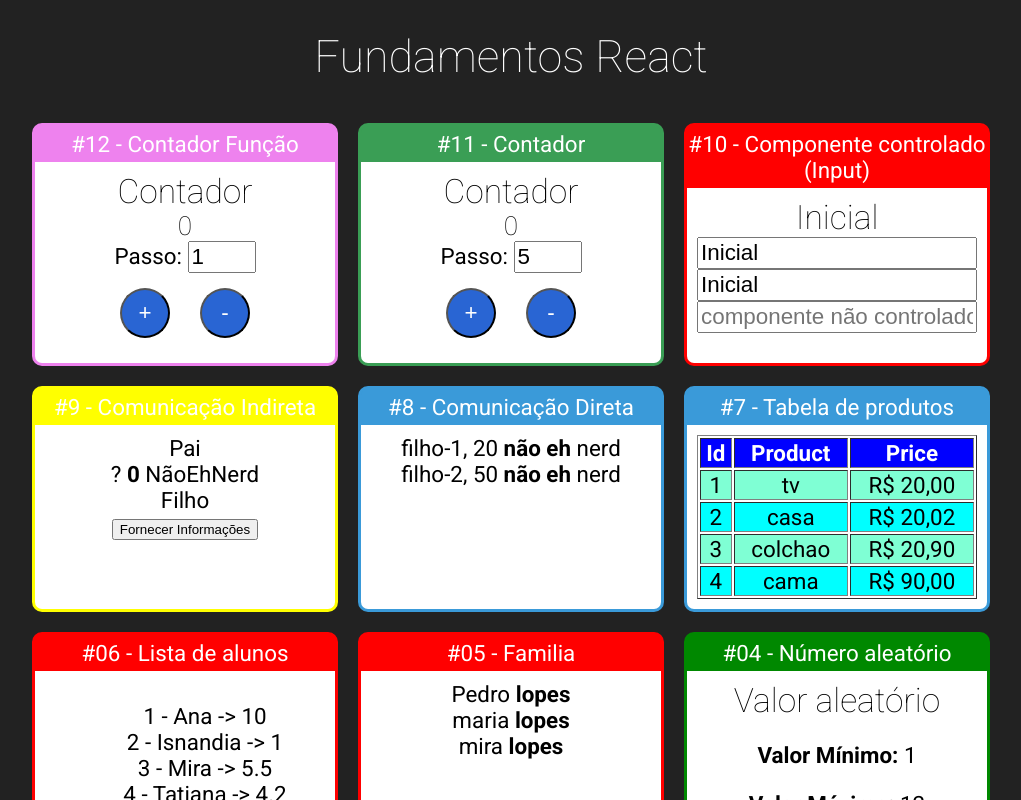
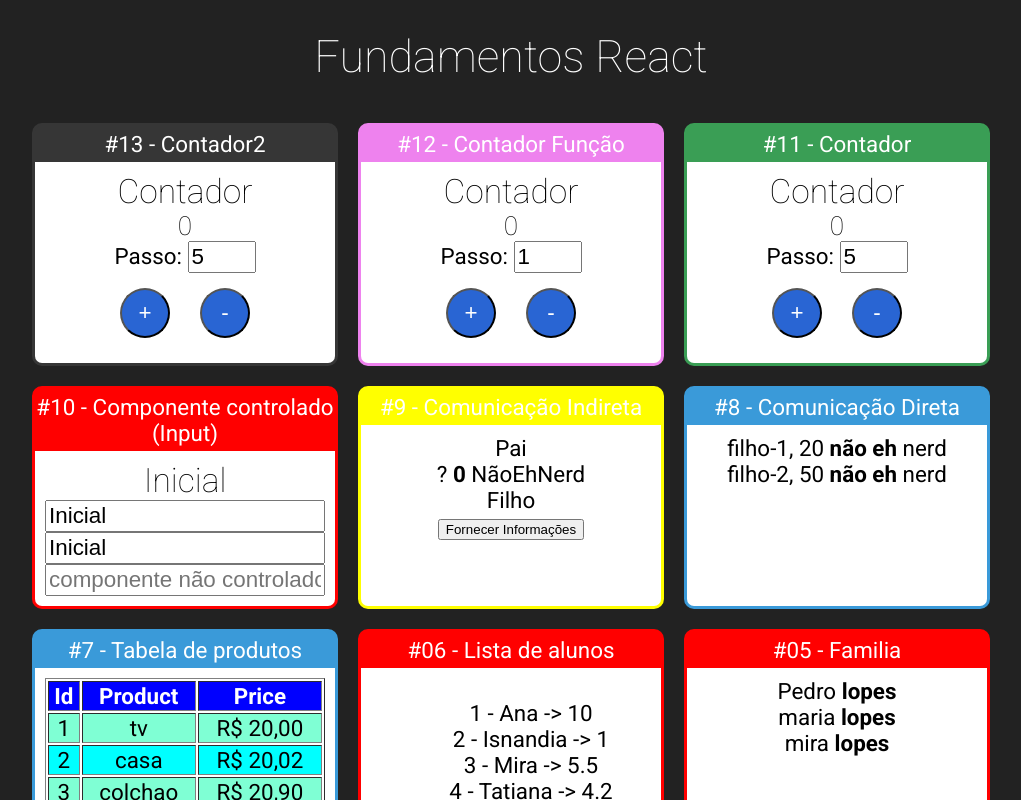
Before and after one commit to Anderlan-Nunes/fundamentos-react, a React (Create React App) app: page / in a window 1280 px wide. Shown: the top 800 px of the page, without its empty margins (129-1150 px from the left). Built offline with nearby package versions, Linux system fonts and the light colour scheme.

Commit message:
separando o componente em três

```diff
--- a/src/App.jsx
+++ b/src/App.jsx
@@ -12,6 +12,7 @@
 import IndiretaPai from './components/comunicacao/indireta/IndiretaPai';
 import Input from './components/formulario/Input';
 import Contador from './components/contadores/classe/Contador';
+import Contador2 from './components/contadores/classe/Contador2';
 import ContadorFuncao from './components/contadores/funcao/ContadorFuncao';
 
 
@@ -20,6 +21,9 @@
     <div className='App'>
         <h1>Fundamentos React</h1>
         <div className='Cards'>
+            <Card titulo="#13 - Contador2" color="#363636">
+                <Contador2/>
+            </Card>
             <Card titulo="#12 - Contador Função" color="violet">
                 <ContadorFuncao/>
             </Card>
--- /dev/null
+++ b/src/components/contadores/Classe/Botoes.jsx
@@ -0,0 +1,10 @@
+
+export default props => {
+
+    return (
+        <div>
+            <button onClick={props.incrementar}>+</button>
+            <button onClick={props.decrementar}>-</button>
+        </div>
+    )
+}
--- /dev/null
+++ b/src/components/contadores/Classe/Contador2.jsx
@@ -0,0 +1,49 @@
+import '../Contador.css'
+import { Component } from "react";
+import Botoes from './Botoes';
+
+class Contador extends Component {
+    state = {
+        numero: this.props.numeroInicial || 0,
+        passo: this.props.passoInicial || 5,
+    };
+
+    inc = () => {
+        this.setState({
+            numero: this.state.numero + this.state.passo,
+        });
+    }
+
+    dec = () => {
+        this.setState({
+            numero: this.state.numero - this.state.passo,
+        })
+    }
+
+    setPasso = (evento) => {
+        this.setState({
+            passo: +evento.target.value,
+        })
+    }
+
+    render(){
+        return (
+            <div className='Contador'>
+                <h2>Contador</h2>
+                <h3>{this.state.numero}</h3>
+                <div>
+                    <label htmlFor="passoInput">Passo: </label>
+                    <input
+                        type="number"
+                        id="passoInput"
+                        value={this.state.passo}
+                        onChange={this.setPasso}
+                    />
+                </div>
+                <Botoes incrementar= {this.inc} decrementar= {this.dec}/>
+            </div>
+        )
+    }
+}
+
+export default Contador
```
